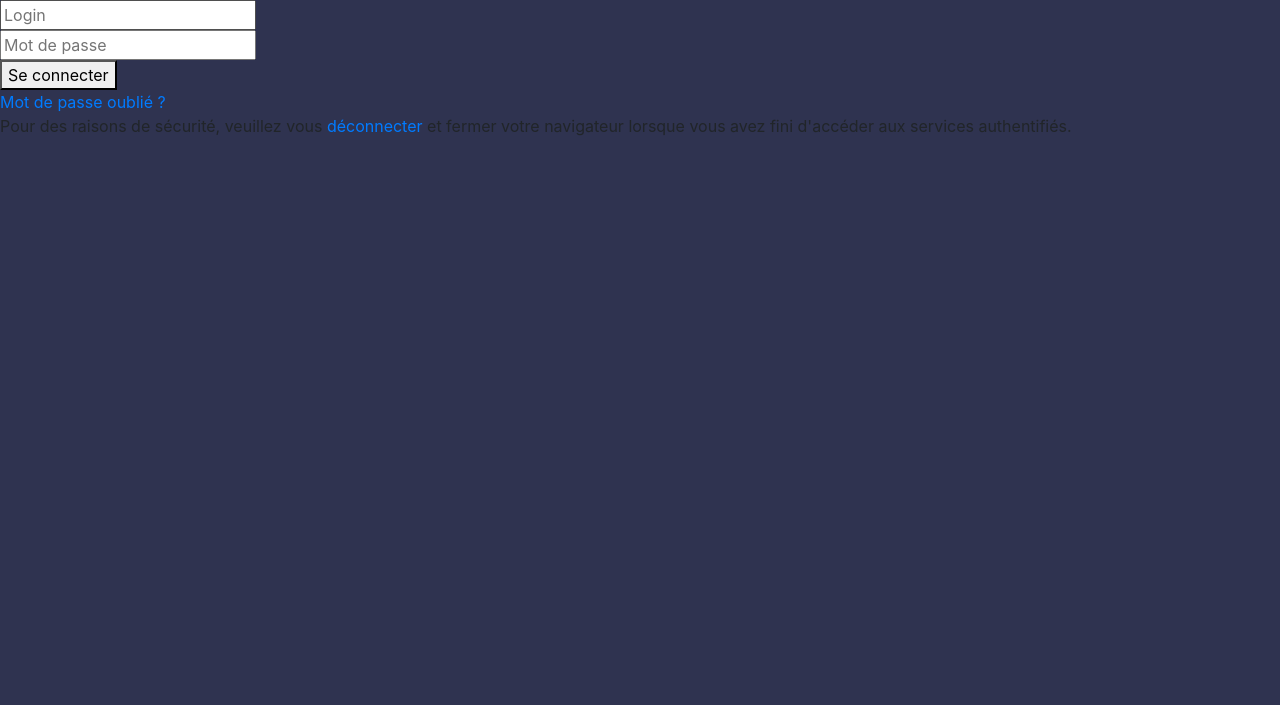
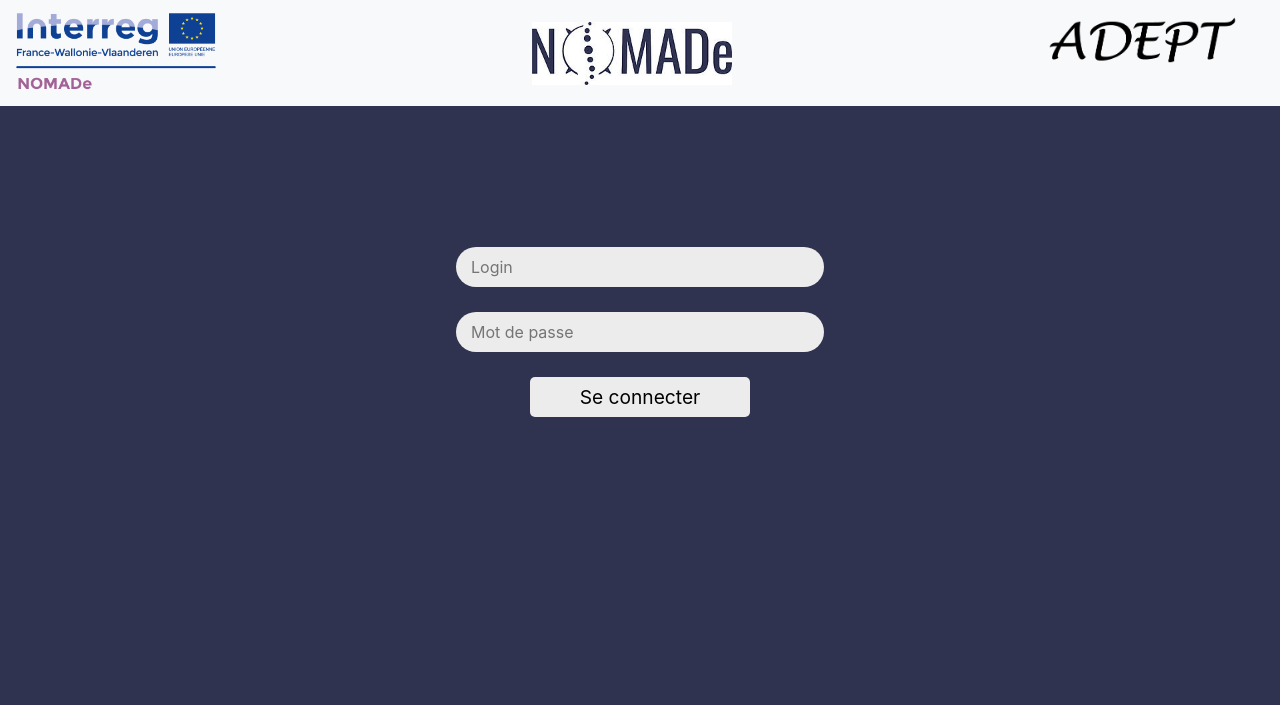
Before and after one commit to Chirace/ADEPT, a Symfony app: template templates/general/home.html.twig in a window 1280 px wide. Shown: the top 705 px of the page. Run offline with Twig, Linux system fonts and the light colour scheme; the template is opened without the code that fills it, so the values that code supplies are empty; some libraries are stand-ins or nearby versions.

Commit message:
Page d'authentification

```diff
--- a/public/css/custom.css
+++ b/public/css/custom.css
@@ -18,3 +18,52 @@
     background-position: center center;
     background-color: #2f3350;
 }
+
+button {
+    margin-top: 25px;
+    width: 60%;
+    height: 40px;
+    border: none;
+    background-color:rgb(236, 236, 236);
+    color:black;
+    border-radius: 5px;
+    font-size: 1.2em;
+    margin-left: 20%;
+}
+
+form {
+    margin: 0 auto;
+    margin-top: 100px;
+    width: 400px;
+    height: 500px;
+    padding: 1em;
+}
+
+img {
+    width: 200px;
+    height: auto;
+    display: inline-block;
+    margin-left: auto;
+    margin-right: auto;
+}
+
+input {
+    margin-top: 25px;
+    padding-left: 15px;
+    width: 100%;
+    height: 40px;
+    border: none;
+    background-color: rgb(236, 236, 236);
+    border-radius: 25px;
+}
+
+nav {
+    display: block;
+    align-items: center;
+}
+
+li {
+    list-style-type: none;
+    margin:0;
+    padding:0;
+}
--- a/src/Controller/GeneralController.php
+++ b/src/Controller/GeneralController.php
@@ -1,9 +1,9 @@
 <?php
 namespace App\Controller;
 use Symfony\Component\HttpFoundation\Response;
-use Symfony\Bundle\FrameworkBundle\Controller\Controller;
+use Symfony\Bundle\FrameworkBundle\Controller\AbstractController;
 
-class GeneralController extends Controller {
+class GeneralController extends AbstractController {
 
     /**
      * @Route("/", name="home")
--- a/templates/base.html.twig
+++ b/templates/base.html.twig
@@ -13,6 +13,23 @@
         {% endblock %}
     </head>
     <body>
+        <nav class="navbar navbar-light bg-light">
+                <li>
+                    <a id="logos" class="navbar-brand" href="/">
+                        <img src="/images/logo_projet_NOMADe.png" alt="logo projet NOMADe">
+                    </a>
+                </li>
+                <li>
+                    <a id="logos" class="navbar-brand" href="/">
+                        <img src="/images/logo_NOMADe.jpg" alt="logo NOMADe">
+                    </a>
+                </li>
+                <li>
+                    <a id="logos" class="navbar-brand" href="/">
+                        <img src="/images/logo_ADEPT.png" alt="logo ADEPT">
+                    </a>
+                </li>
+        </nav>
         {% block body %}{% endblock %}
     </body>
 </html>
--- a/templates/general/home.html.twig
+++ b/templates/general/home.html.twig
@@ -5,12 +5,10 @@
             <input type="text" id="login" name="user_login" placeholder="Login">
         </div>
         <div>
-            <input type="text" id="password" name="user_password" placeholder="Mot de passe">
+            <input type="password" id="password" name="user_password" placeholder="Mot de passe">
         </div>
         <div>
             <button type="submit" class="button">Se connecter</button>
         </div>
-        <a href="/">Mot de passe oublié ?</a>
-        <p>Pour des raisons de sécurité, veuillez vous <a href="/">déconnecter</a> et fermer votre navigateur lorsque vous avez fini d'accéder aux services authentifiés.</p>
     </form>
 {% endblock %}
```
Also changed, not shown: public/images/logo_ADEPT.png (added), public/images/logo_NOMADe.jpg (added), public/images/logo_projet_NOMADe.png (added).
